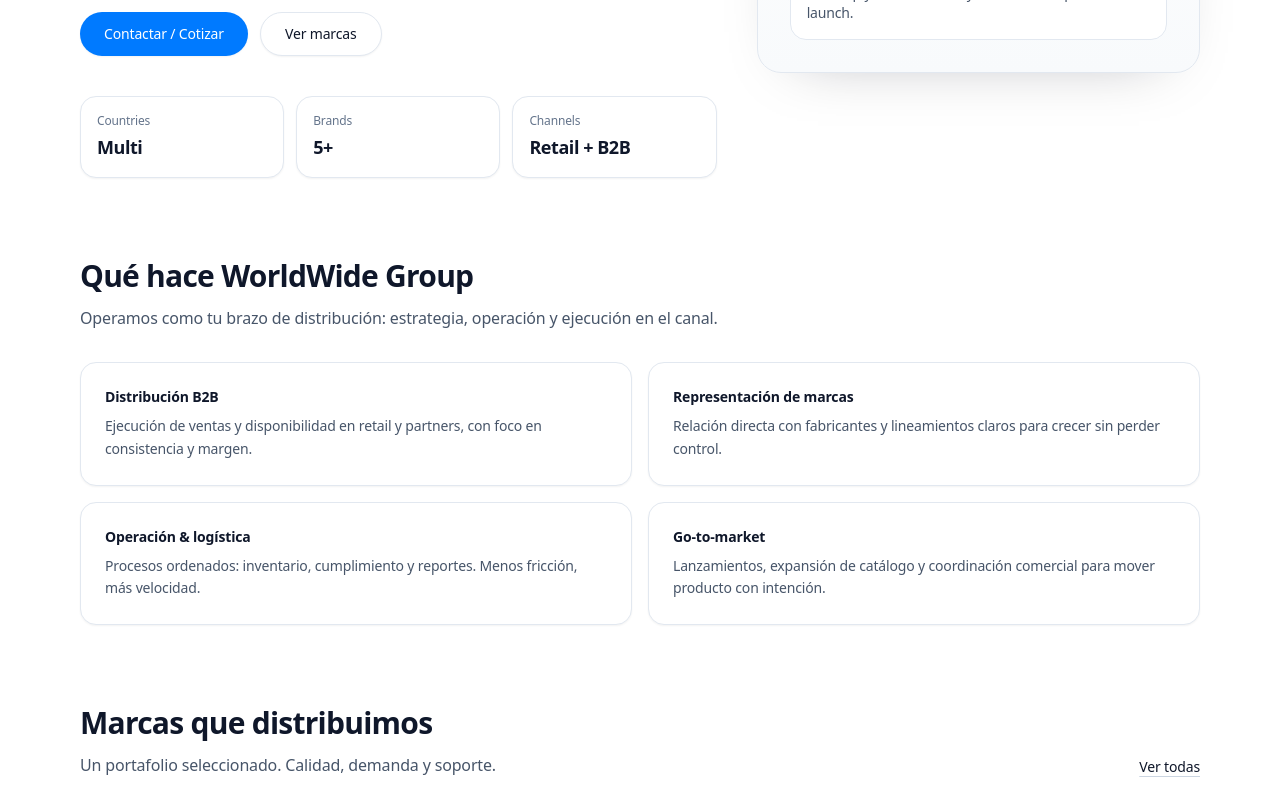
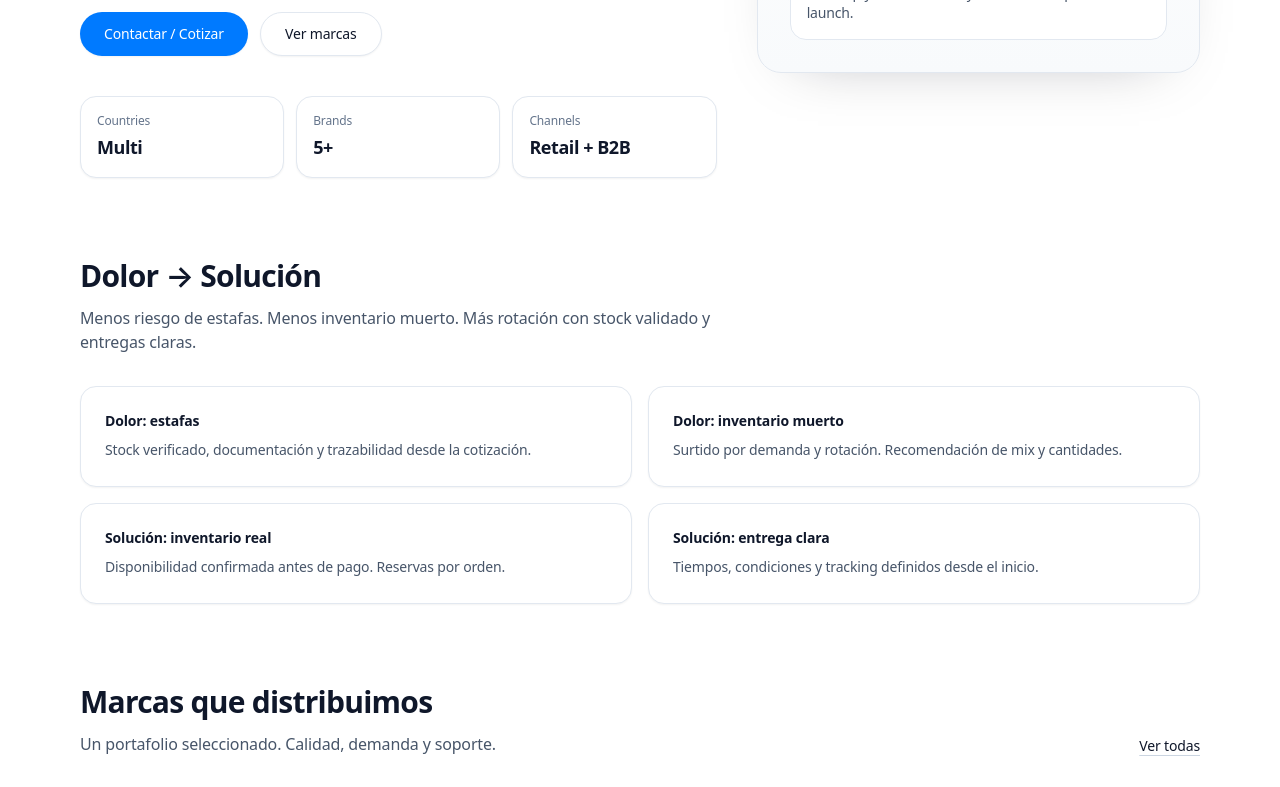
Before and after one commit to Pachosan13/worldwidegroup, a Next.js app: page / in a window 1280 px wide. Shown: the part 496-1283 px from the top of the page. Built offline with nearby package versions, Linux system fonts and the light colour scheme.

Commit message:
copy: pain to solution

```diff
--- a/src/app/page.tsx
+++ b/src/app/page.tsx
@@ -108,28 +108,28 @@
         {/* What we do */}
         <section className="mt-20">
           <h2 className="text-2xl font-semibold tracking-tight text-slate-900 md:text-3xl">
-            Qué hace WorldWide Group
+            Dolor → Solución
           </h2>
           <p className="mt-3 max-w-2xl text-slate-600">
-            Operamos como tu brazo de distribución: estrategia, operación y ejecución en el canal.
+            Menos riesgo de estafas. Menos inventario muerto. Más rotación con stock validado y entregas claras.
           </p>
 
           <div className="mt-8 grid gap-4 md:grid-cols-2">
             <Feature
-              title="Distribución B2B"
-              desc="Ejecución de ventas y disponibilidad en retail y partners, con foco en consistencia y margen."
+              title="Dolor: estafas"
+              desc="Stock verificado, documentación y trazabilidad desde la cotización."
             />
             <Feature
-              title="Representación de marcas"
-              desc="Relación directa con fabricantes y lineamientos claros para crecer sin perder control."
+              title="Dolor: inventario muerto"
+              desc="Surtido por demanda y rotación. Recomendación de mix y cantidades."
             />
             <Feature
-              title="Operación & logística"
-              desc="Procesos ordenados: inventario, cumplimiento y reportes. Menos fricción, más velocidad."
+              title="Solución: inventario real"
+              desc="Disponibilidad confirmada antes de pago. Reservas por orden."
             />
             <Feature
-              title="Go-to-market"
-              desc="Lanzamientos, expansión de catálogo y coordinación comercial para mover producto con intención."
+              title="Solución: entrega clara"
+              desc="Tiempos, condiciones y tracking definidos desde el inicio."
             />
           </div>
         </section>
```
